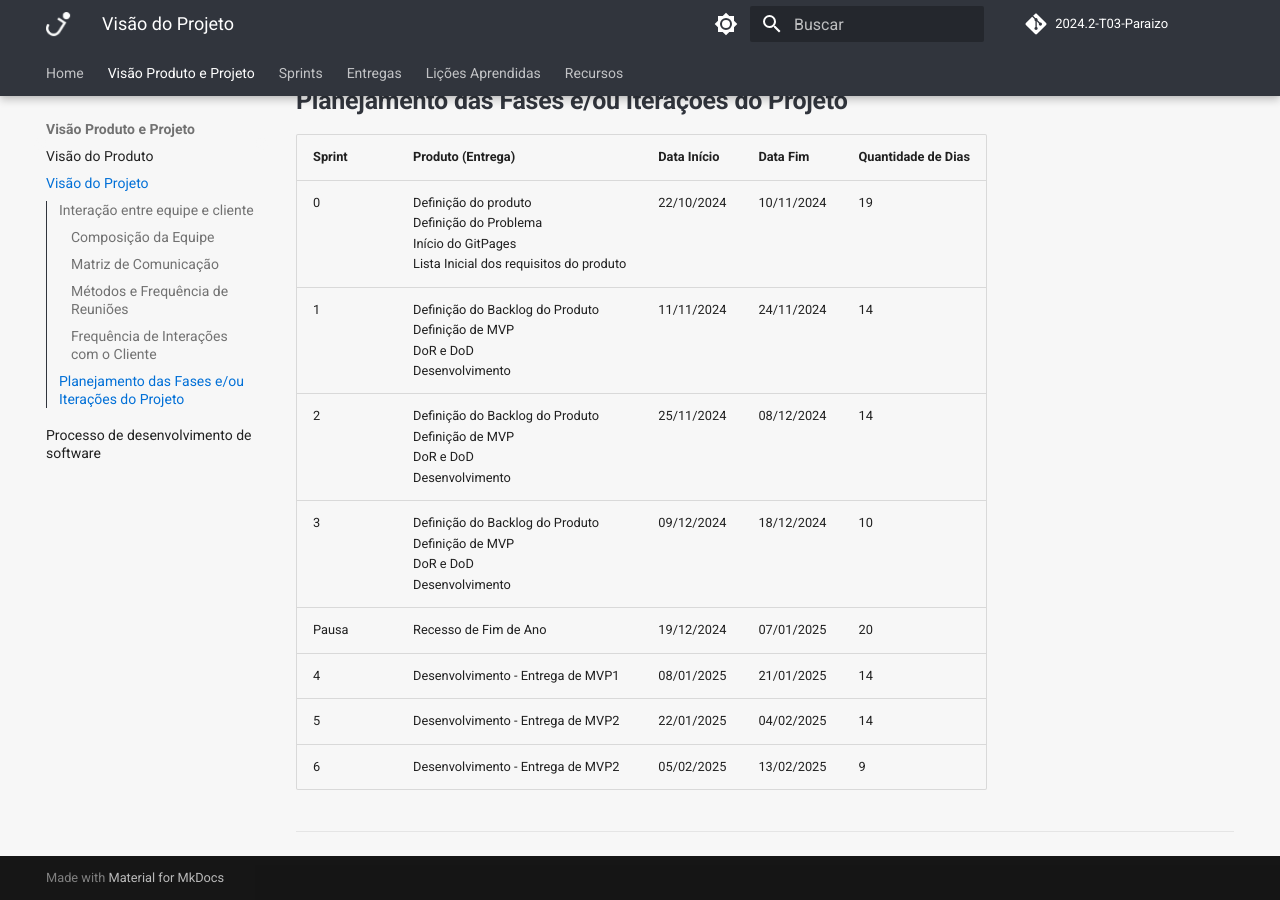
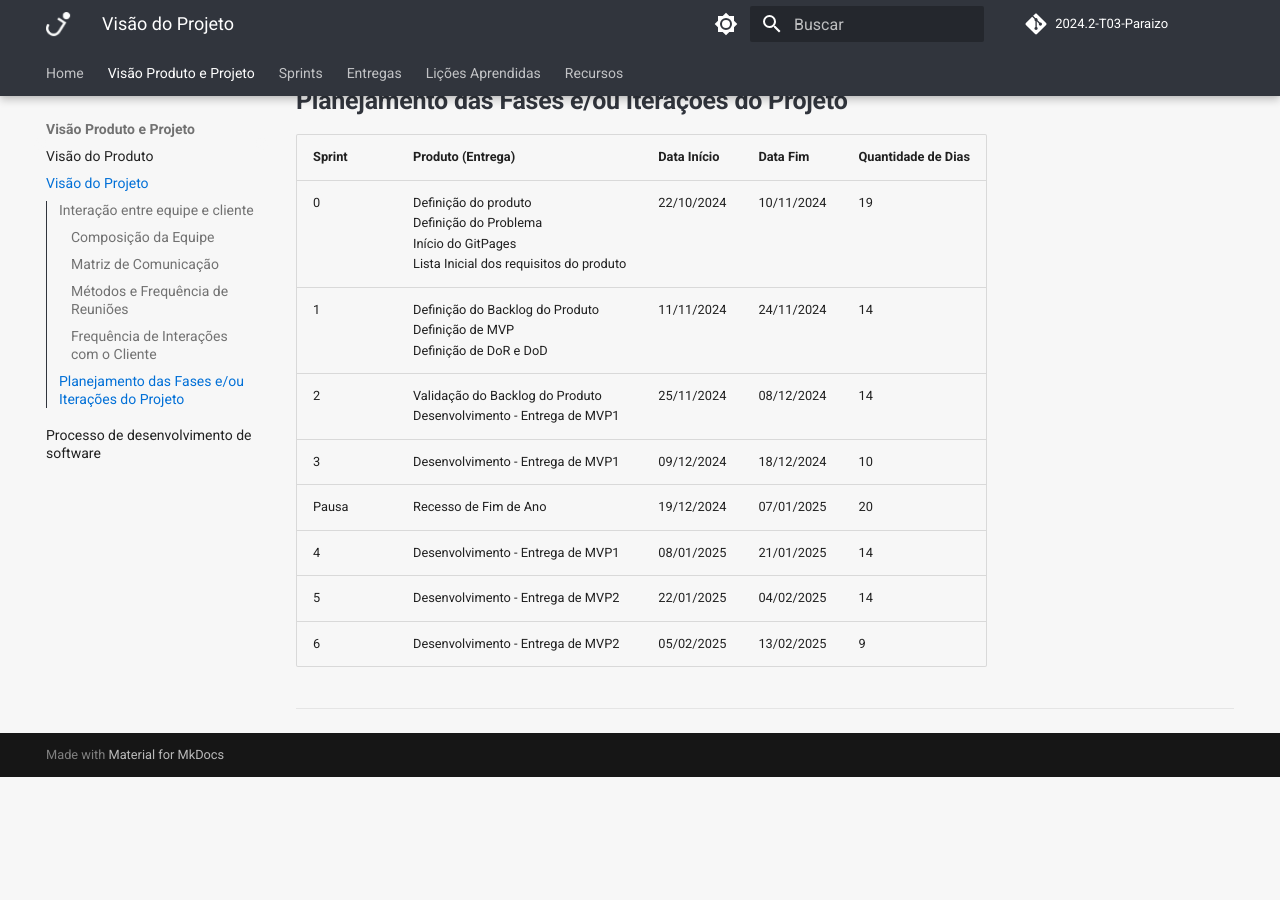
Before and after one commit to mdsreq-fga-unb/2024.2-T03-Paraizo, an MkDocs documentation site: the page built from docs/visao-produto-projeto/visao-projeto/index.md, in a window 1280 px wide and 900 px high, scrolled down 1676 px. Built offline with MkDocs 1.6.1 and Material for MkDocs 9.7.7, drawn with Linux system fonts in a browser that asks for light colours; comment, search, counter and statistics services are not loaded; the version menu is left out; after the commit the page ends 2453 px from its top, so only the background shows below that.

```diff
--- a/docs/visao-produto-projeto/visao-projeto/index.md
+++ b/docs/visao-produto-projeto/visao-projeto/index.md
@@ -54,9 +54,9 @@
 | Sprint | Produto (Entrega)                                                                                              | Data Início | Data Fim   | Quantidade de Dias |
 | ------ | -------------------------------------------------------------------------------------------------------------- | ----------- | ---------- | ------------------ |
 | 0      | Definição do produto<br>Definição do Problema<br>Início do GitPages<br>Lista Inicial dos requisitos do produto | 22/10/2024  | 10/11/2024 | 19                 |
-| 1      | Definição do Backlog do Produto<br> Definição de MVP<br> DoR e DoD <br> Desenvolvimento                        | 11/11/2024  | 24/11/2024 | 14                 |
-| 2      | Definição do Backlog do Produto<br> Definição de MVP<br> DoR e DoD <br> Desenvolvimento                        | 25/11/2024  | 08/12/2024 | 14                 |
-| 3      | Definição do Backlog do Produto<br> Definição de MVP<br> DoR e DoD <br> Desenvolvimento                        | 09/12/2024  | 18/12/2024 | 10                 |
+| 1      | Definição do Backlog do Produto<br> Definição de MVP<br> Definição de DoR e DoD                                | 11/11/2024  | 24/11/2024 | 14                 |
+| 2      | Validação do Backlog do Produto<br> Desenvolvimento - Entrega de MVP1                                          | 25/11/2024  | 08/12/2024 | 14                 |
+| 3      | Desenvolvimento - Entrega de MVP1                                                                              | 09/12/2024  | 18/12/2024 | 10                 |
 | Pausa  | Recesso de Fim de Ano                                                                                          | 19/12/2024  | 07/01/2025 | 20                 |
 | 4      | Desenvolvimento - Entrega de MVP1                                                                              | 08/01/2025  | 21/01/2025 | 14                 |
 | 5      | Desenvolvimento - Entrega de MVP2                                                                              | 22/01/2025  | 04/02/2025 | 14                 |
```
